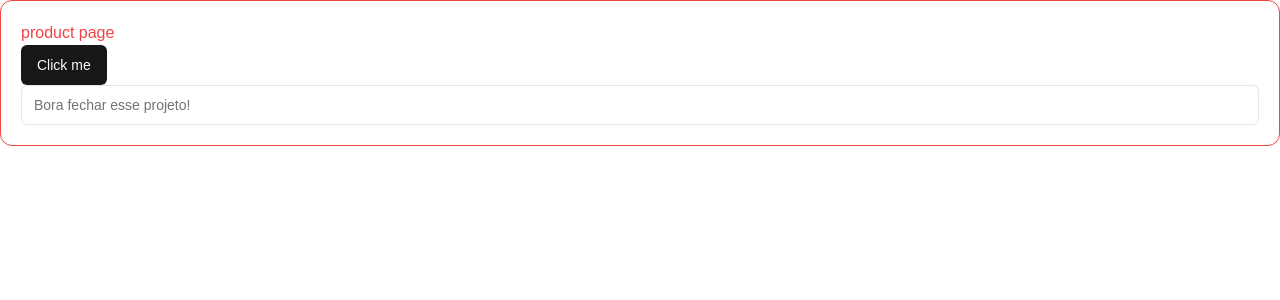
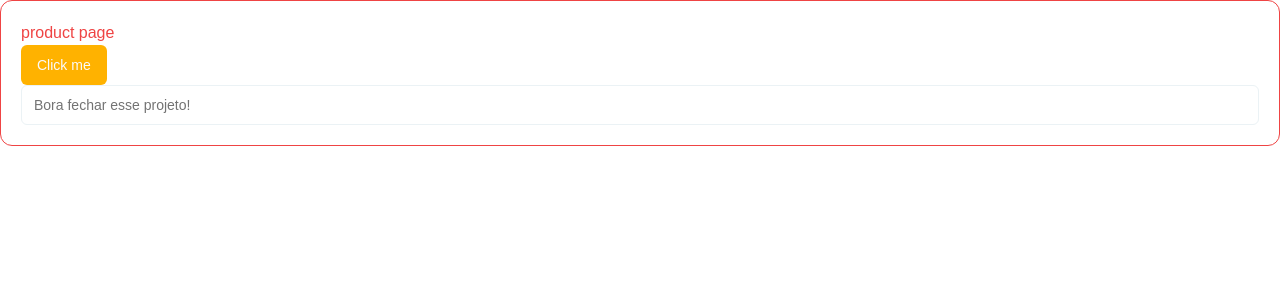
Before and after one commit to Janielson-Anjos/self-checkout, a Next.js app: page /products in a window 1280 px wide. Shown: the top 300 px of the page. Built offline with nearby package versions, Linux system fonts and the light colour scheme.

Commit message:
chore: update css variables

```diff
--- a/src/app/globals.css
+++ b/src/app/globals.css
@@ -9,24 +9,24 @@
 @layer base {
   :root {
     --background: 0 0% 100%;
-    --foreground: 0 0% 3.9%;
+    --foreground: 0 0% 20%;
     --card: 0 0% 100%;
-    --card-foreground: 0 0% 3.9%;
+    --card-foreground: 0 0% 20%;
     --popover: 0 0% 100%;
-    --popover-foreground: 0 0% 3.9%;
-    --primary: 0 0% 9%;
+    --popover-foreground: 0 0% 20%;
+    --primary: 42 100% 50%;
     --primary-foreground: 0 0% 98%;
     --secondary: 0 0% 96.1%;
-    --secondary-foreground: 0 0% 9%;
+    --secondary-foreground: 0 0% 20%;
     --muted: 0 0% 96.1%;
     --muted-foreground: 0 0% 45.1%;
     --accent: 0 0% 96.1%;
-    --accent-foreground: 0 0% 9%;
+    --accent-foreground: 0 0% 20%;
     --destructive: 0 84.2% 60.2%;
     --destructive-foreground: 0 0% 98%;
-    --border: 0 0% 89.8%;
-    --input: 0 0% 89.8%;
-    --ring: 0 0% 3.9%;
+    --border: 198 33% 94%;
+    --input: 198 33% 94%;
+    --ring: 0 0% 20%;
     --chart-1: 12 76% 61%;
     --chart-2: 173 58% 39%;
     --chart-3: 197 37% 24%;
@@ -34,6 +34,7 @@
     --chart-5: 27 87% 67%;
     --radius: 0.5rem;
   }
+
   .dark {
     --background: 0 0% 3.9%;
     --foreground: 0 0% 98%;
```
